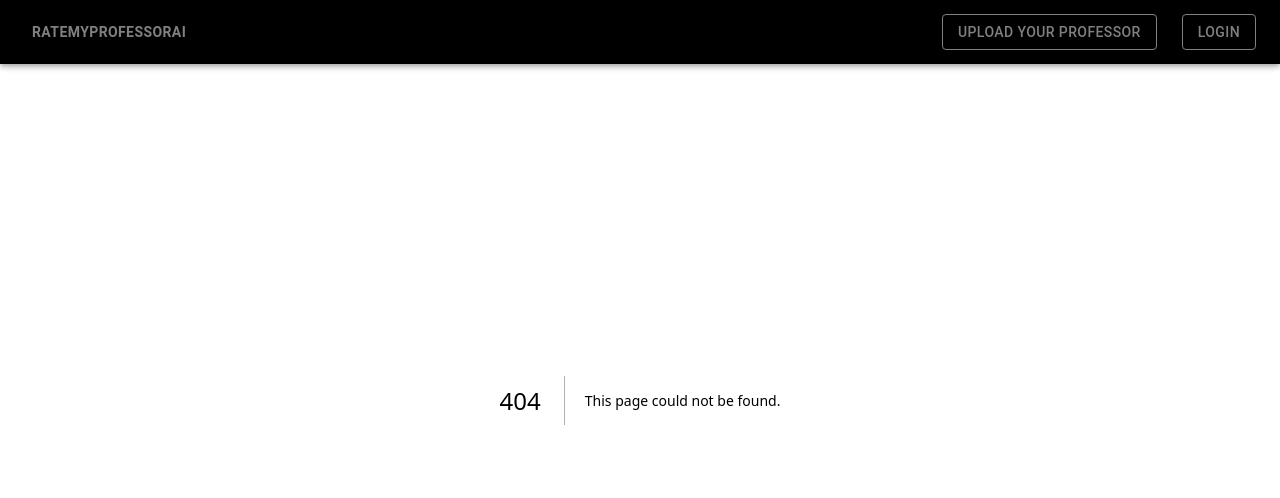
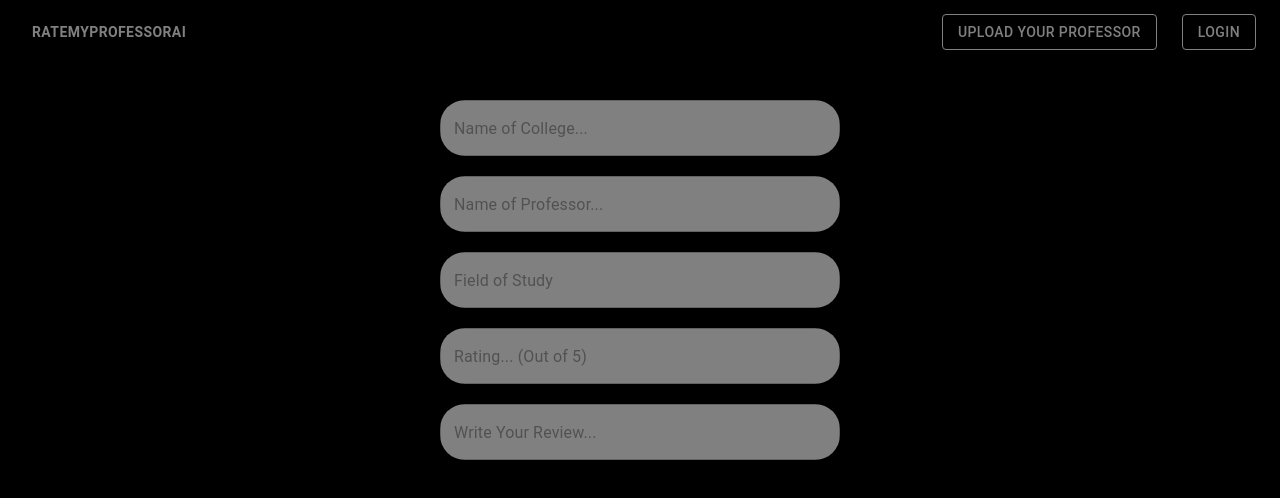
Before and after one commit to NabilHasan09/ai-rate-my-professor, a Next.js app: page /upload_professor in a window 1280 px wide. Before the commit this address had no page. Shown: the top 498 px of the page. Built offline with nearby package versions, Linux system fonts and the light colour scheme.

Commit message:
Add upload_professor route

```diff
--- /dev/null
+++ b/app/upload_professor/page.js
@@ -0,0 +1,15 @@
+import { Box, TextField } from "@mui/material";
+
+export default function UploadProfessor() {
+    return(
+        <Box sx={{ marginTop: "100px" }}>
+            <Box display="flex" justifyContent="center" alignItems="center" flexDirection="column">
+                <TextField placeholder="Name of College..." sx={{ backgroundColor: "gray", borderRadius: "25px", width: "400px", marginBottom: "20px" }} />
+                <TextField placeholder="Name of Professor..." sx={{ backgroundColor: "gray", borderRadius: "25px", width: "400px", marginBottom: "20px" }} />
+                <TextField placeholder="Field of Study" sx={{ backgroundColor: "gray", borderRadius: "25px", width: "400px", marginBottom: "20px" }} />
+                <TextField placeholder="Rating... (Out of 5)" sx={{ backgroundColor: "gray", borderRadius: "25px", width: "400px", marginBottom: "20px" }} />
+                <TextField placeholder="Write Your Review..." sx={{ backgroundColor: "gray", borderRadius: "25px", width: "400px", marginBottom: "20px" }} />
+            </Box>
+        </Box>
+    )
+}
```
